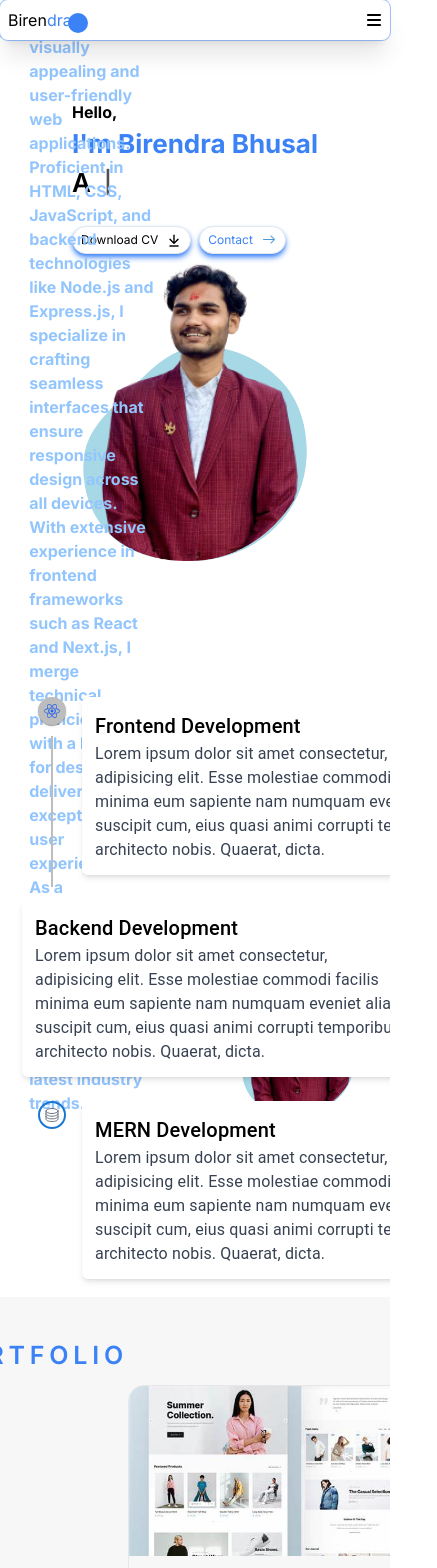
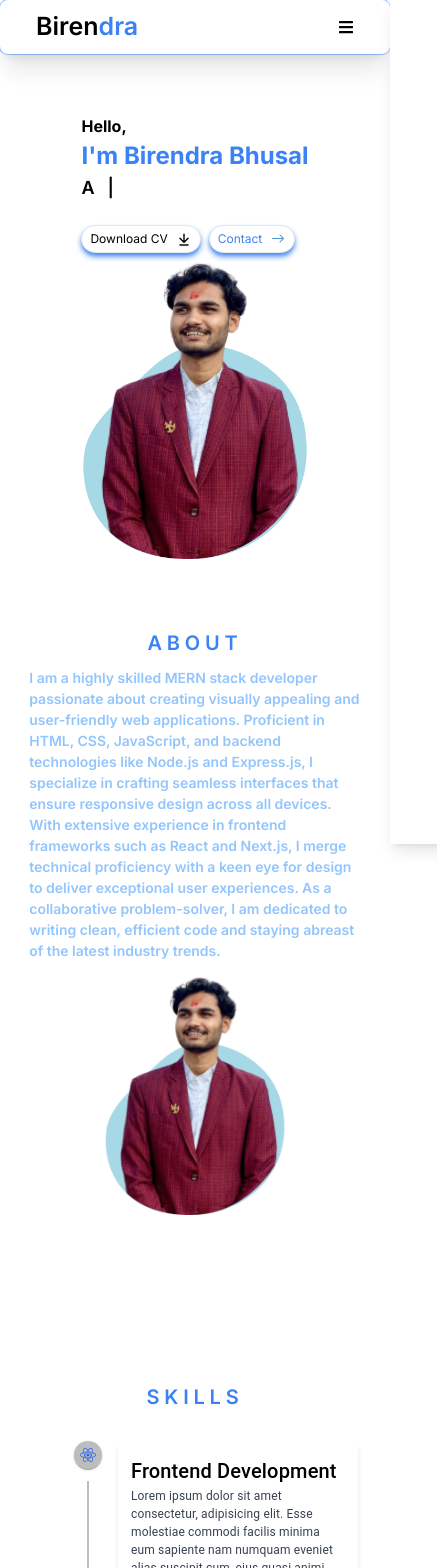
Before and after one commit to Birendra00000/Portfolio, a Next.js app: page / in a window 390 px wide. Shown: the top 1568 px of the page, 437 px wide, since content can reach past the window. Built offline with nearby package versions, Linux system fonts and the light colour scheme.

Commit message:
making mobile responsivness

```diff
--- a/src/app/components/About.jsx
+++ b/src/app/components/About.jsx
@@ -2,14 +2,14 @@ import Image from "next/image";
 import React from "react";
 const About = () => {
   return (
-    <section className="w-full padding-2 flex flex-col items-center justify-center gap-20 py-10 pb-32 md:gap-28 lg:py-20 lg:flex-row h-[300px] top-[45px] relative">
+    <section className="w-full padding-2 flex flex-col items-center justify-center gap-20 py-10 pb-32 md:gap-28 lg:py-20 lg:flex-row lg:h-[300px] md:h-[300px] lg:mt-0 md:mt-0 mt-[60%]">
       <div className="w-[85%]  flex justify-center flex-col">
-        <span className="text-center font-semibold lg:font-bold  uppercase tracking-[0.3rem] text-blue-500 text-[25px] mb-[3%]">
+        <span className="text-center font-semibold lg:font-bold  uppercase tracking-[0.3rem] text-blue-500 text-[20px] md:text-[22px] lg:text-[25px] mb-[3%]">
           About
         </span>
-        <div className="grid grid-cols-2 gap-20 md:gap-28 lg:grid-row-2 items-end">
-          <span className="col-span-1 ">
-            <p className="font-bold text-blue-300 ">
+        <div className="grid md:grid-cols-2 gap-2 lg:gap-[80px] md:gap-4 lg:grid-rows-2 items-end">
+          <span className="md:col-span-1 lg:col-span-1 ">
+            <p className="font-semibold text-[14px] md:font-bold lg:font-bold text-blue-300 ">
               I am a highly skilled MERN stack developer passionate about
               creating visually appealing and user-friendly web applications.
               Proficient in HTML, CSS, JavaScript, and backend technologies like
@@ -22,13 +22,14 @@ const About = () => {
               and staying abreast of the latest industry trends.
             </p>
           </span>
-          <span className="col-span-1 flex justify-center items-start">
+          <span className="md:col-span-1 lg:col-span-1 flex justify-center md:justify-end lg:justify-end items-start">
             <Image
               src={"/assests/myphoto.png"}
               width={200}
               height={210}
               quality={100}
               alt="my-photo"
+              className="lg:w-[250px] lg:h-[250px]"
             />
           </span>
         </div>
--- a/src/app/components/Contact.jsx
+++ b/src/app/components/Contact.jsx
@@ -25,29 +25,32 @@ const Contact = () => {
 
   return (
     <div className="w-full padding-2 flex flex-col items-center justify-center gap-20 py-10 pb-32 md:gap-28 lg:py-20  h-[500px] top-[90px] relative mb-[80px]">
-      <div className="w-[85%]  flex justify-center flex-col">
-        <span className="text-center font-semibold lg:font-bold  uppercase tracking-[0.3rem] text-blue-500 text-[25px] mb-[3%]">
+      <div className="w-[85%]  flex justify-center flex-col lg:pb-12">
+        <span className="text-center font-semibold lg:font-bold  uppercase tracking-[0.3rem] text-blue-500 text-[20px] md:text-[22px] lg:text-[25px] mb-[3%]">
           Contact
         </span>
         <form
           ref={form}
-          className="flex flex-col justify-center items-center"
+          className="flex flex-col justify-center items-center mt-12"
           onSubmit={sendEmail}
         >
-          <div className="flex flex-col justify-center gap-3 w-[500px]">
+          <div
+            className="flex flex-col justify-center gap-3 w-[80%] md:w-[500px]
+              lg:w-[500px] "
+          >
             <input
               type="text"
               placeholder="Your Name"
               required
               name="from_name"
-              className="p-2 rounded-md outline-none bg-gray-100"
+              className="p-2 rounded-md outline-none bg-gray-100 text-[12px] lg:text-[16px] "
             />
             <input
               type="email"
               placeholder="Your Email"
               required
               name="from_email"
-              className="p-2 rounded-md outline-none bg-gray-100"
+              className="p-2 rounded-md outline-none bg-gray-100 text-[12px] lg:text-[16px] "
             />
             <textarea
               id=""
@@ -56,7 +59,8 @@ const Contact = () => {
               placeholder="Start Writing here...."
               required
               name="message"
-              className="outline-none w-[500px] resize-none  h-[240px] p-2 rounded-md overflow-auto shadow-none bg-gray-100"
+              className="outline-none w-full md:w-[500px]
+              lg:w-[500px] resize-none  h-[240px] p-2 rounded-md overflow-auto shadow-none bg-gray-100 text-[12px] lg:text-[16px] "
             />
             <span className="w-full flex justify-start">
               <button
--- a/src/app/components/Footer.jsx
+++ b/src/app/components/Footer.jsx
@@ -4,21 +4,30 @@ import { IoCallSharp } from "react-icons/io5";
 import Image from "next/image";
 const Footer = () => {
   return (
-    <div className="flex w-full justify-center bg-gray-100">
-      <div className="w-[90%] flex justify-between h-[100px] items-center">
-        <div>
-          <span className="flex items-center gap-1 text-gray-600">
+    <div className="flex w-full justify-center bg-gray-100 mt-4">
+      <div
+        className="w-[90%]  justify-center gap-5 items-center lg:items-center grid grid-rows-3 sm:grid-cols-3  md:grid-cols-3  lg:grid-cols-3 h-fit
+      sm:h-[100px] md:h-[100px] lg:h-[100px] p-2"
+      >
+        <div
+          className="w-full flex flex-col justify-center sm:justify-start
+        md:justify-start lg:justify-start h-full  sm:h-[100px] md:h-[100px] lg:h-[100px] items-center"
+        >
+          <span
+            className="flex items-center gap-1 text-gray-600
+          text-[11px] sm:text-[12px] md:text-[13px] lg:text-[16px]  h-full"
+          >
             <MdEmail />
             <p className="mb-0 font-semibold">
               Email:birendrabhusal555@gmail.com
             </p>
           </span>
-          <span className="flex items-center gap-1 text-gray-600">
+          <span className="flex items-center gap-1 text-gray-600  text-[11px] sm:text-[12px] md:text-[13px] lg:text-[16px]">
             <IoCallSharp />
             <p className="mb-0 font-semibold"> Contact:9845864517</p>
           </span>
         </div>
-        <div className="flex gap-4">
+        <div className="flex gap-4 justify-center sm:justify-center md:justify-center lg:justify-center  h-full items-center sm:h-[100px] md:h-[100px] lg:h-[100px]">
           <Image
             src={"/assests/facebook.png"}
             alt="icon--img"
@@ -41,9 +50,17 @@ const Footer = () => {
             className="w-6 h-6"
           />{" "}
         </div>
-        <div className="flex flex-col">
-          <span>Copyright © 2024 Birendra Bhusal.</span> All Rights Reserved.
-          <span></span>
+        <div
+          className="flex flex-col   text-[11px] sm:text-[12px] md:text-[13px] lg:text-[16px]  sm:w-[100%] md:w-[100%] lg:w-[100%] justify-center sm:justify-end
+        md:justify-end lg:justify-end sm:h-[100px] md:h-[100px] lg:h-[100px]"
+        >
+          <span className="flex  justify-center sm:justify-end md:justify-end lg:justify-end">
+            Copyright © 2024 Birendra Bhusal.
+          </span>
+          <span className="flex  justify-center sm:justify-end md:justify-end lg:justify-end">
+            {" "}
+            All Rights Reserved.
+          </span>
         </div>
       </div>
     </div>
--- a/src/app/components/Hero.jsx
+++ b/src/app/components/Hero.jsx
@@ -16,18 +16,18 @@ const Hero = () => {
     //   </span>
     // </section>
     <>
-      <section className="w-full padding-2 flex flex-col items-center justify-center gap-20 py-10 pb-32 md:gap-28 lg:py-20 lg:flex-row h-[300px] relative lg:mb-[10%]">
-        <div className="absolute top-[20%] lg:top-[30%] w-[85%] flex justify-between items-center flex-col lg:flex-row ">
+      <section className="w-full padding-2 flex flex-col md:flex-row mb-[25%] items-center justify-center gap-20 py-10 pb-32 md:gap-28 lg:py-20 lg:flex-row h-[300px] relative lg:mb-[25%]">
+        <div className="absolute top-[20%] lg:top-[30%] w-[85%] flex justify-between items-center flex-col md:flex-row lg:flex-row ">
           <div className="h-full">
             <h4 className="bold-20">Hello,</h4>
-            <h1 className="bold-48 lg:bold-64 text-[26px] lg:text-[36px] text-blue-500">
+            <h1 className="bold-48 lg:bold-64 text-[24px] lg:text-[36px] text-blue-500 ">
               I'm Birendra Bhusal
             </h1>
             <span className="flex items-center gap-3">
-              <h2 className="font-semibold lg:font-bold text-[26px] lg:text-[32px] capitalize text-black">
+              <h2 className="font-semibold lg:font-bold text-[18px] lg:text-[32px] capitalize text-black">
                 A
               </h2>
-              <span className="font-semibold lg:font-bold text-[22px] lg:text-[32px] capitalize text-black">
+              <span className="font-semibold lg:font-bold text-[18px] lg:text-[32px] capitalize text-black">
                 <Typewriter
                   options={{
                     strings: ["MernStack Developer"],
--- a/src/app/components/Navbar.jsx
+++ b/src/app/components/Navbar.jsx
@@ -1,28 +1,76 @@
+"use client";
 import Link from "next/link";
-import React from "react";
+import React, { useState } from "react";
 import { NavLinks } from "../Data";
-import { FaBars } from "react-icons/fa6";
+import { FaBars, FaTimes } from "react-icons/fa";
+import "./Navbar.css";
 
 const Navbar = () => {
+  const [click, setClick] = useState(false);
+
+  const handleClick = () => {
+    setClick(!click);
+  };
+
   return (
-    <nav className="p-2 relative z-30 rounded-lg bg-white shadow-xl ring-1 ring-wlat-100">
-      <div className="flex justify-between max-w-full items-center">
-        <Link href="/" className="bold-28 capitalize relative">
+    <nav className="p-2 relative z-30 rounded-lg bg-white shadow-xl ring-1 ring-wlat-100 flex justify-center">
+      <div className="flex justify-between w-[85%] items-center">
+        <Link
+          href="/"
+          className="bold-28 capitalize relative text-[25px] font-semibold"
+        >
           Biren<span className="text-blue-500">dra</span>
-          <span className="absolute top-[0.3rem] right-[-1rem] h-5 w-5 linearGradient rounded-full -z-10 bg-blue-500"></span>
         </Link>
-        <ul className="hidden h-full gap-6 lg:flex px-6 py-3">
+
+        {/* Desktop Menu */}
+        <ul className="hidden lg:flex md:flex h-full gap-6 px-6 py-3">
           {NavLinks.map((item) => (
             <Link
               href={item.href}
               key={item.key}
-              className="flex items-center  text-[15px] font-[500] text-black hover:bg-blue-500 hover:text-white px-4 py-1 rounded-full cursor-pointer transition-all duration-300 "
+              className="flex items-center text-[15px] font-[500] text-black hover:bg-blue-500 hover:text-white px-4 py-1 rounded-full cursor-pointer transition-all duration-300"
             >
               {item.labels}
             </Link>
           ))}
         </ul>
-        <FaBars className="inline-block cursor-pointer lg:hidden" />
+
+        {/* Mobile Menu Icon */}
+        <FaBars
+          className="lg:hidden cursor-pointer md:hidden"
+          onClick={handleClick}
+        />
+
+        {/* Mobile Menu */}
+        <div
+          className={`fixed inset-0 top-0 shadow-lg transition-transform transform w-full bg-[#00000063] ${
+            click ? "translate-x-0" : "translate-x-full"
+          } lg:hidden md-hidden`}
+        >
+          <div
+            className="flex justify-start items-center p-4
+           flex-col bg-white w-[60%] h-full"
+          >
+            <span className="w-full flex justify-end items-end">
+              <FaTimes
+                className="text-2xl cursor-pointer"
+                onClick={handleClick}
+              />
+            </span>
+            <ul className="flex flex-col p-4">
+              {NavLinks.map((item) => (
+                <Link
+                  href={item.href}
+                  key={item.key}
+                  className="text-lg font-medium text-black hover:bg-blue-500  hover:text-white p-1  lg:px-4 lg:py-2 rounded-full transition-all duration-300 w-[120px] flex justify-center"
+                  onClick={() => setClick(false)} // Close menu on link click
+                >
+                  {item.labels}
+                </Link>
+              ))}
+            </ul>{" "}
+          </div>
+        </div>
       </div>
     </nav>
   );
--- a/src/app/components/Portfolio.jsx
+++ b/src/app/components/Portfolio.jsx
@@ -4,12 +4,12 @@ import Button from "./reausable/Button";
 import Image from "next/image";
 const Portfolio = () => {
   return (
-    <div className="w-full gap:20 py-10 pb-32 md:gap-28 lg:py-20 xl:flex-row bg-[#f7f7f7] flex flex-col justify-center">
-      <div className="w-[95%]  flex justify-center flex-row md:flex-col lg:flex-col">
-        <span className="text-center font-semibold lg:font-bold  uppercase tracking-[0.3rem] text-blue-500 text-[25px] mb-[3%]">
+    <div className="w-full gap:20 py-10 pb-[180px] md:pb-32 lg:pb-32 md:gap-28 lg:py-20 xl:flex-row bg-[#f7f7f7] flex flex-col justify-center">
+      <div className="w-[95%]  flex justify-center flex-col md:flex-col lg:flex-col">
+        <span className="text-center font-semibold lg:font-bold  uppercase tracking-[0.3rem] text-blue-500 text-[20px] md:text-[22px] lg:text-[25px] mb-[3%]">
           Portfolio
         </span>
-        <ul className="mt-12 grid gap-[3%] md:grid-cols-2 xl:grid-cols-4 w-full  ">
+        <ul className="mt-12 grid gap-[3%] sm:grid-cols-2 md:grid-cols-2 xl:grid-cols-4 w-full  justify-center">
           {portfolio.map((item) => (
             <PortfolioData
               key={item.title}
@@ -28,7 +28,7 @@ export default Portfolio;
 
 const PortfolioData = ({ title, ImgUrl, description }) => {
   return (
-    <li className="relative flex flex-1 flex-col rounded-2xl border overflow-hidden group w-[300px] h-[410px]">
+    <li className="relative flex flex-1 flex-col rounded-2xl border overflow-hidden group w-[300px] h-[390px] md:[420px] lg:h-[410px]">
       <div>
         <div
           className="bg-cover bg-center h-[170px] bg-no-repeat w-full "
@@ -37,10 +37,10 @@ const PortfolioData = ({ title, ImgUrl, description }) => {
         {/* <Image src={ImgUrl} alt="img" width={300} height={300} quality={100} /> */}
       </div>
       <div className="px-6 py-3">
-        <h3 className="bold-18 lg:bold-20 my-2 capitalize font-semibold text-[18px]">
+        <h3 className="bold-18 lg:bold-20 my-2 capitalize font-semibold text-[15px] lg:text-[18px] ">
           {title}
         </h3>
-        <p className="regular-14 text-[14px] text-gray-20 mb-1">
+        <p className="regular-14 text-[12px] lg:text-[14px] text-gray-20 mb-1">
           {description}
         </p>
       </div>
@@ -49,13 +49,13 @@ const PortfolioData = ({ title, ImgUrl, description }) => {
           type="button"
           title="View"
           icon="/assests/view2.png"
-          varient="bg-white text-dark rounded-lg text-[14px] font-medium shadow-xl w-[115px]"
+          varient="bg-white text-dark rounded-lg text-[12px] lg:text-[14px] font-medium shadow-xl w-[115px]"
         />
         <Button
           type="button"
           title="github code"
           icon="/assests/github.png"
-          varient="bg-black text-white text-[14px] rounded-md shadow-md  font-medium shadow-xl "
+          varient="bg-black text-white text-[12px] lg:text-[14px] rounded-md shadow-md  font-medium shadow-xl "
         />
       </span>
     </li>
--- a/src/app/components/Skills.jsx
+++ b/src/app/components/Skills.jsx
@@ -14,9 +14,9 @@ import Typography from "@mui/material/Typography";
 export default function Skills() {
   return (
     <>
-      <div className="mt-[10%] w-full flex flex-row lg:flex-col justify-center">
+      <div className="mt-[10%] w-full flex flex-col md:flex-col lg:flex-col justify-center">
         <div className=" flex justify-center w-full">
-          <span className="text-center font-semibold lg:font-bold  uppercase tracking-[0.3rem] text-blue-500 text-[25px] mb-[3%]">
+          <span className="text-center font-semibold lg:font-bold  uppercase tracking-[0.3rem] text-blue-500 0 text-[20px] md:text-[22px] lg:text-[25px]  mb-[3%] ">
             Skills
           </span>
         </div>
@@ -30,18 +30,18 @@ export default function Skills() {
             </TimelineSeparator>
             <TimelineContent
               sx={{ py: "12px", px: 2 }}
-              className="flex justify-start"
+              className="flex justify-start "
             >
-              <span className="border border-white bg-white w-[400px] text-gray-700  flex flex-col rounded-md shadow-md p-3">
+              <span className="border border-white bg-white  min-w-[240px] max-w-[400px] text-gray-700  flex flex-col rounded-md shadow-md p-3">
                 <Typography
                   variant="h6"
                   component="span"
                   color={"black"}
-                  className="flex text-left text-gray-700 "
+                  className="flex text-left text-gray-700 text-[18px] md:text-22px "
                 >
                   Frontend Development
                 </Typography>
-                <p className="flex text-left">
+                <p className="flex text-left text-[12px] md:text-[16px] lg:text-[16px]">
                   {" "}
                   Lorem ipsum dolor sit amet consectetur, adipisicing elit. Esse
                   molestiae commodi facilis minima eum sapiente nam numquam
@@ -62,16 +62,16 @@ export default function Skills() {
               sx={{ py: "12px", px: 2 }}
               className="flex justify-end"
             >
-              <span className="border border-white bg-white w-[400px] text-gray-700 flex flex-col rounded-md shadow-md p-3">
+              <span className="border border-white bg-white  text-gray-700  flex flex-col rounded-md shadow-lg p-3 min-w-[240px] max-w-[400px]">
                 <Typography
                   variant="h6"
                   component="span"
                   color={"black"}
-                  className="flex text-left text-gray-700 "
+                  className="flex text-left text-gray-700 text-[18px] md:text-22px "
                 >
                   Backend Development
                 </Typography>
-                <p className="flex text-left">
+                <p className="flex text-left text-[12px] md:text-[16px] lg:text-[16px]">
                   {" "}
                   Lorem ipsum dolor sit amet consectetur, adipisicing elit. Esse
                   molestiae commodi facilis minima eum sapiente nam numquam
@@ -91,16 +91,16 @@ export default function Skills() {
               sx={{ py: "12px", px: 2 }}
               className="flex justify-start"
             >
-              <span className="border border-white bg-white w-[400px] text-gray-700 flex flex-col rounded-md shadow-md p-3">
+              <span className="border border-white bg-white  text-gray-700  flex flex-col rounded-md shadow-md p-3 min-w-[240px] max-w-[400px]">
                 <Typography
                   variant="h6"
                   component="span"
                   color={"black"}
-                  className="flex text-left text-gray-700 "
+                  className="flex text-left text-gray-700 text-[18px] md:text-22px "
                 >
                   MERN Development
                 </Typography>
-                <p className="flex text-left">
+                <p className="flex text-left text-[12px] md:text-[16px] lg:text-[16px]">
                   {" "}
                   Lorem ipsum dolor sit amet consectetur, adipisicing elit. Esse
                   molestiae commodi facilis minima eum sapiente nam numquam
```
Also changed, not shown: src/app/components/Navbar.css (added).
